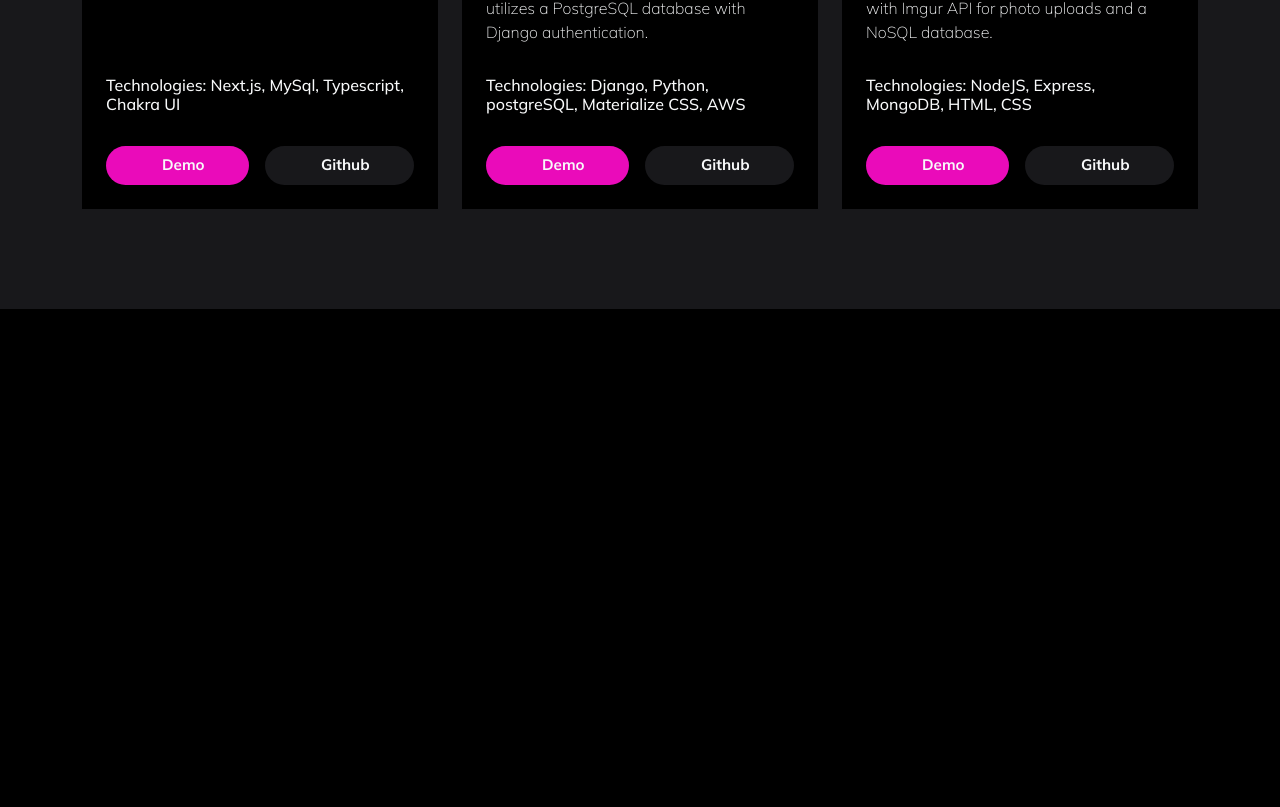
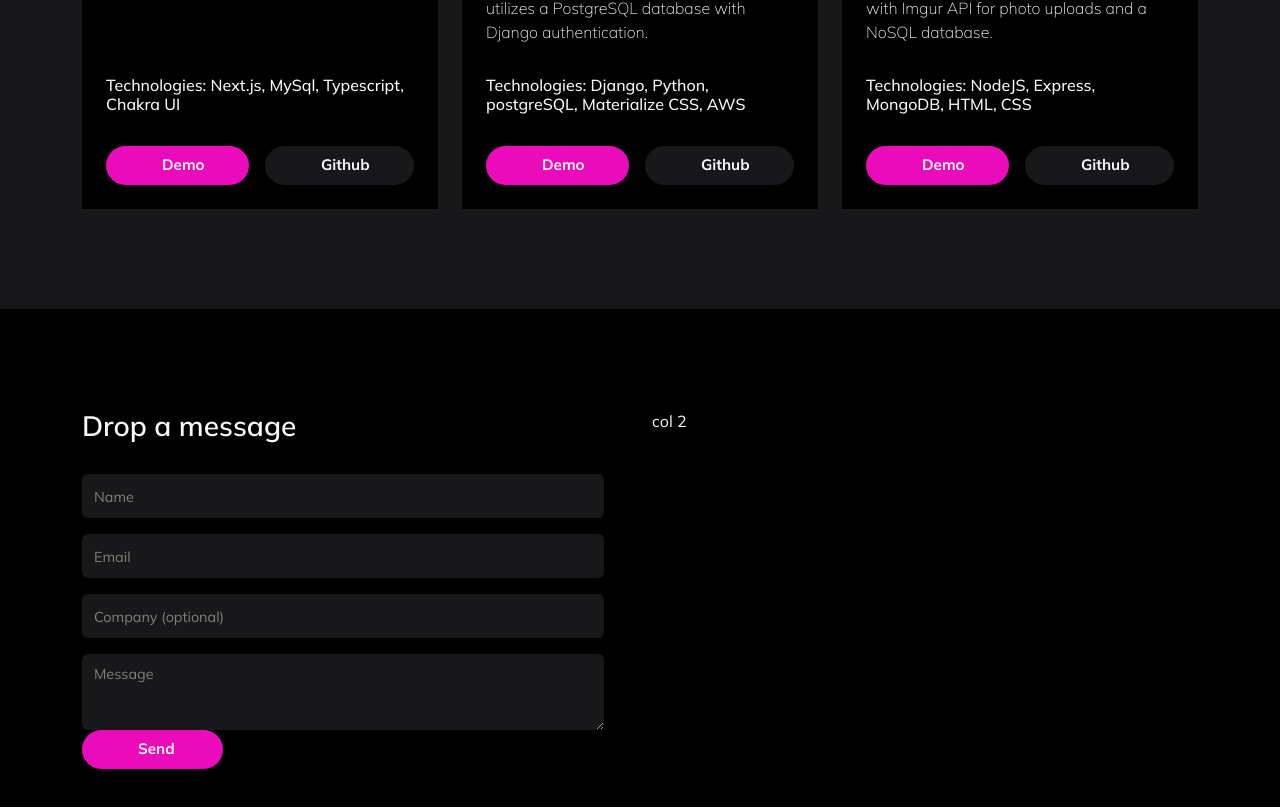
Before and after one commit to tatyanakarlen/new_portfolio, a Next.js app: page / in a window 1280 px wide. Shown: the part 3109-3916 px from the top of the page. Before the commit the page ends 3418 px from the top, so only its background shows below. Built offline with nearby package versions, Linux system fonts and the light colour scheme.

Commit message:
working on custom form

```diff
--- a/src/app/page.tsx
+++ b/src/app/page.tsx
@@ -9,6 +9,7 @@ import Home from "./sections/Home/Home";
 import About from "./sections/About/About";
 import Skills from "./sections/Skills/Skills";
 import Projects from "./sections/Projects/Projects";
+import Contact from "./sections/Contact/Contact";
 
 export default function Main() {
   const [activeSection, setActiveSection] = useState("home"); // Initialize active section
@@ -23,6 +24,7 @@ export default function Main() {
       <About />
       <Skills />
       <Projects />
+      <Contact />
     </div>
   );
 }
--- /dev/null
+++ b/src/app/sections/Contact/Contact.module.css
@@ -0,0 +1,12 @@
+.customForm input, .textarea {
+    background-color: var(--bgDarkGrey) !important;
+    border: 0 !important;
+    color: white !important;
+    line-height: 2 !important;
+    margin-top: 1rem !important;
+}
+
+.customFormInput::placeholder, .customForm .textarea::placeholder {
+    color: grey !important;
+    font-size: 0.9rem !important;
+}
--- /dev/null
+++ b/src/app/sections/Contact/Contact.tsx
@@ -0,0 +1,64 @@
+import React from "react";
+import { Container, Row, Col, Form } from "react-bootstrap";
+import styles from "./Contact.module.css";
+import CustomBtn from "@/components/CustomBtn/CustomBtn";
+
+const Contact = () => {
+  return (
+    <div id="contact">
+      <Container className="section">
+        <Row className="">
+          <Col>
+            <div className="flex-grow-1">
+              <h3 className="fw-semibold">Drop a message</h3>
+              <Form className={`${styles.customForm} w-100 mt-3`}>
+                <Row className="mb-3 w-100">
+                  <Form.Group className="d-flex flex-column align-items-start" as={Col} controlId="validationCustom01">
+                    <Form.Control
+                      required
+                      type="text"
+                      placeholder="Name"
+                      className={styles.customFormInput}
+                    />
+                    <Form.Control
+                      required
+                      type="email"
+                      placeholder="Email"
+                      className={styles.customFormInput}
+                    />
+                    <Form.Control
+                      required
+                      type="text"
+                      placeholder="Company (optional)"
+                      className={styles.customFormInput}
+                    />
+                    <Form.Control
+                      required
+                      type="text"
+                      as="textarea" // Change this line
+                      placeholder="Message"
+                      className={styles.textarea}
+                    />
+                       <div>
+                    <CustomBtn
+                      text="Send"
+                      bgColor="hotPinkBtn"
+                      textColor="black"
+                    />
+                  </div>
+                  </Form.Group>
+
+                </Row>
+              </Form>
+            </div>
+          </Col>
+          <Col>
+            <div className="flex-grow-1">col 2</div>
+          </Col>
+        </Row>
+      </Container>
+    </div>
+  );
+};
+
+export default Contact;
--- a/src/components/PopUpCarousel.tsx/PopUpCarousel.tsx
+++ b/src/components/PopUpCarousel.tsx/PopUpCarousel.tsx
@@ -1,9 +1,8 @@
 "use client";
-import React, { useState, useEffect } from "react";
+import React, { useEffect } from "react";
 import styles from "./PopUpCarousel.module.css";
-import { Modal, Button, Carousel, Image, Badge } from "react-bootstrap";
+import { Carousel, Image, Badge } from "react-bootstrap";
 import { IoCloseSharp } from "react-icons/io5";
-import CustomBtn from "../CustomBtn/CustomBtn";
 import { Project } from "@/data/projects";
 
 interface PopUpCarouselProps {
```
